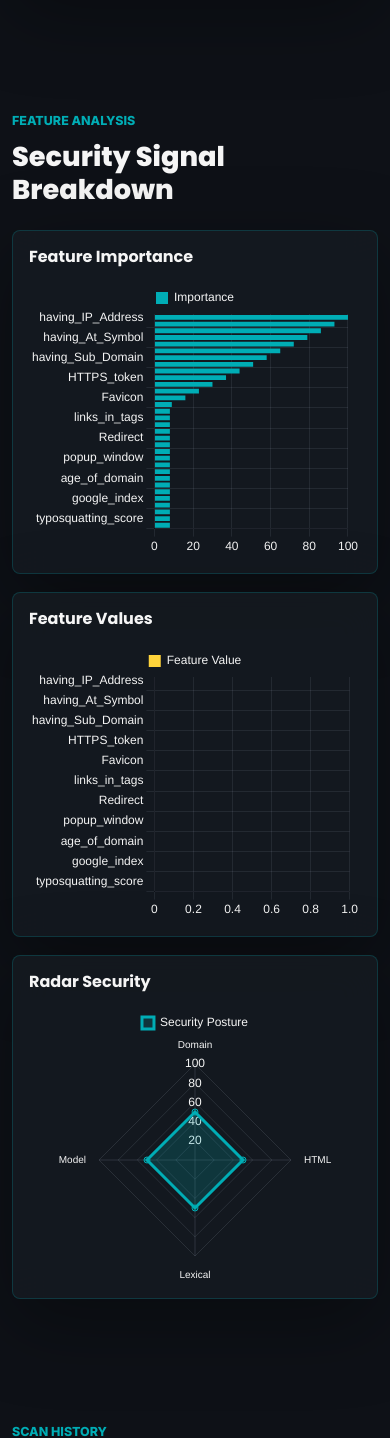
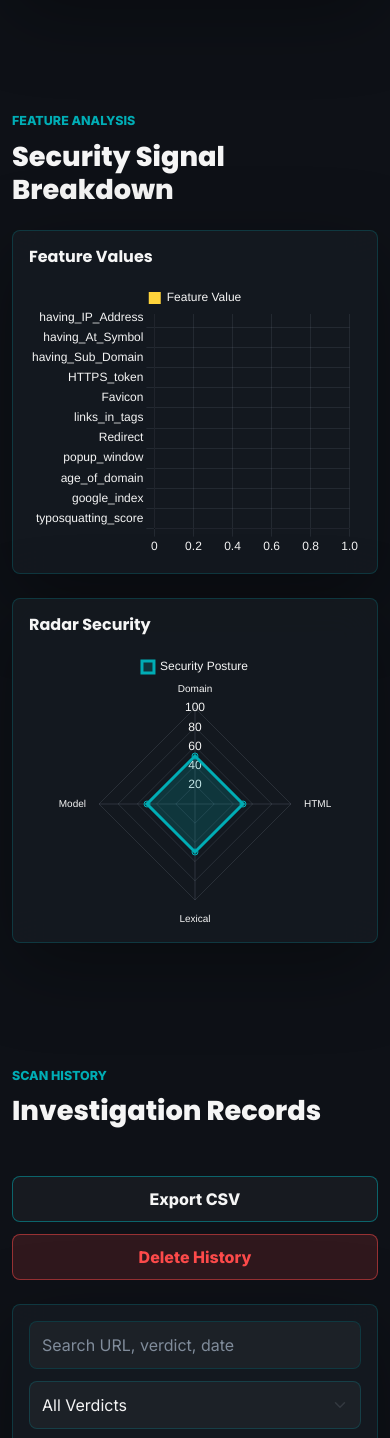
Before and after one commit to tuvu3926/AI-Cyber-Shield-v1, a Flask app: page / in a window 390 px wide; the page is wider, and only the part inside the window is pictured. Shown: the part 1358-2796 px from the top of that part. Run offline with Flask 3, Linux system fonts and the light colour scheme; parts of the project's set-up code (start-up, migrations or seed data) failed here and were passed over; some libraries are stand-ins or nearby versions.

Commit message:
update all files

```diff
--- a/static/css/style.css
+++ b/static/css/style.css
@@ -1068,3 +1068,14 @@
     padding: 24px 16px;
   }
 }
+.chart-grid-2 {
+  display: grid;
+  grid-template-columns: 1fr 1fr;
+  gap: 1.5rem;
+}
+
+@media (max-width: 768px) {
+  .chart-grid-2 {
+    grid-template-columns: 1fr;
+  }
+}
--- a/templates/index.html
+++ b/templates/index.html
@@ -121,8 +121,8 @@
           <div class="skeleton-card"></div>
           <div class="skeleton-card"></div>
         </div>
-        <div id="feature-charts" class="chart-grid d-none">
-          <div class="glass-card chart-card"><h3>Feature Importance</h3><canvas id="featureImportanceChart"></canvas></div>
+        <div id="feature-charts" class="chart-grid-2 d-none">
+
           <div class="glass-card chart-card"><h3>Feature Values</h3><canvas id="featureValueChart"></canvas></div>
           <div class="glass-card chart-card"><h3>Radar Security</h3><canvas id="radarSecurityChart"></canvas></div>
         </div>
```
